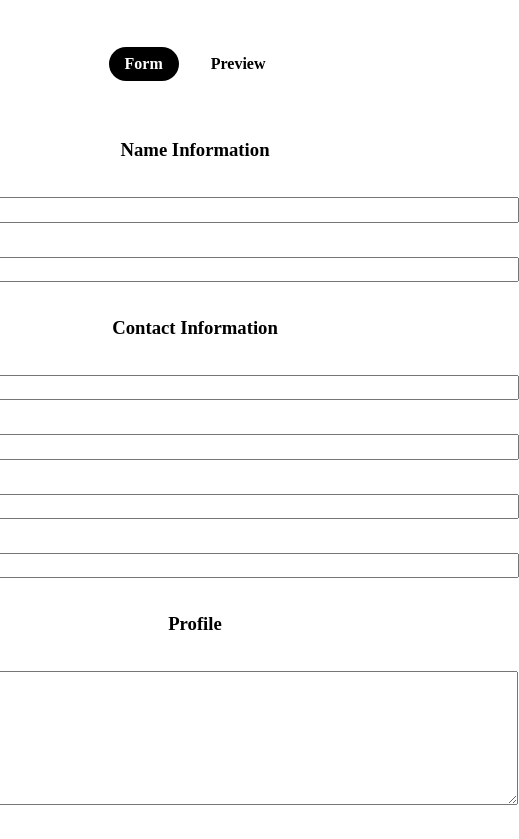
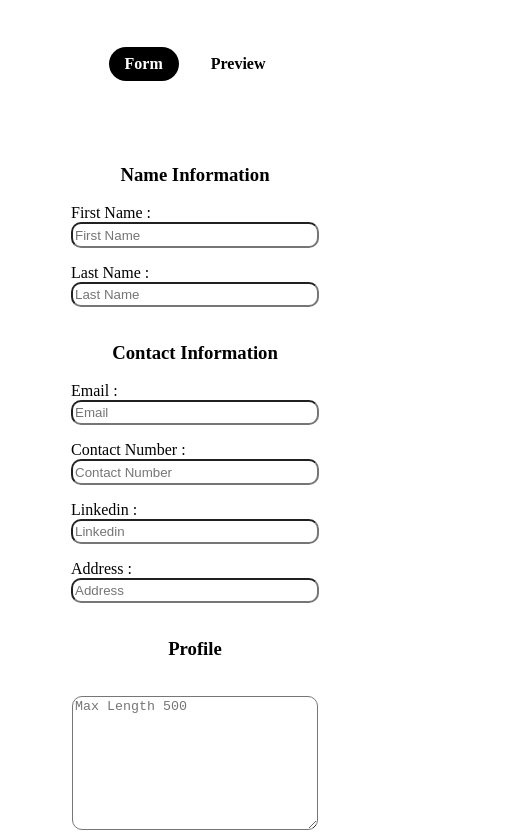
Before and after one commit to JC33340/CVbuilder, a React (Vite) app in the folder CVbuilder/: page / in a window 390 px wide. Shown: the top 839 px of the page, 519 px wide, since content can reach past the window. Built offline with nearby package versions, Linux system fonts and the light colour scheme; what @react-pdf/renderer would draw is missing.

Commit message:
added responsiveness

```diff
--- a/CVbuilder/src/App.css
+++ b/CVbuilder/src/App.css
@@ -26,7 +26,6 @@ header{
   color: white;
   background-color: black;
 }
-
 .form-category-wrapper{
   display: flex;
   align-items: center;
@@ -38,6 +37,7 @@ header{
 
 .main{
   border:none;
+  padding:25px;
 }
 
 .section-title{
@@ -51,12 +51,24 @@ header{
 .form-category-wrapper>label>textarea{
   width: 40rem;
   height:8rem;
+  border-radius:10px;
 }
 
 .form-category-wrapper>label>input{
   width: 40rem;
   margin-bottom:1rem;
   height: 1.2rem;
+  border-radius:10px;
+}
+
+@media only screen and (max-width: 600px) {
+  .form-category-wrapper>label>input {
+    width:15rem;
+  }
+
+  .form-category-wrapper>label>textarea{
+    width:15rem;
+  }
 }
 
 .nested-wrapper{
@@ -70,7 +82,7 @@ header{
 }
 
 .three-columns{
-  grid-template-columns: 30% 30% 30%;
+  grid-template-columns: auto auto auto;
 }
 
 .grade-columns{
@@ -81,6 +93,20 @@ header{
   grid-template-columns: 20% 80%;
 }
 
+@media only screen and (max-width: 600px) {
+  .three-columns{
+    grid-template-columns:auto;
+  }
+
+}
+@media only screen and (max-width: 1024px){
+  .preview-columns{
+      grid-template-columns: auto;
+      gap:10px
+  }
+}
+
+
 .grid-item{
   display: flex;
   flex-direction: column;
@@ -90,6 +116,7 @@ header{
 
 .pdf-viewer-wrapper{
   border:none;
+  padding: 0 20px;
 }
 
 .PDF-download-button{
```
